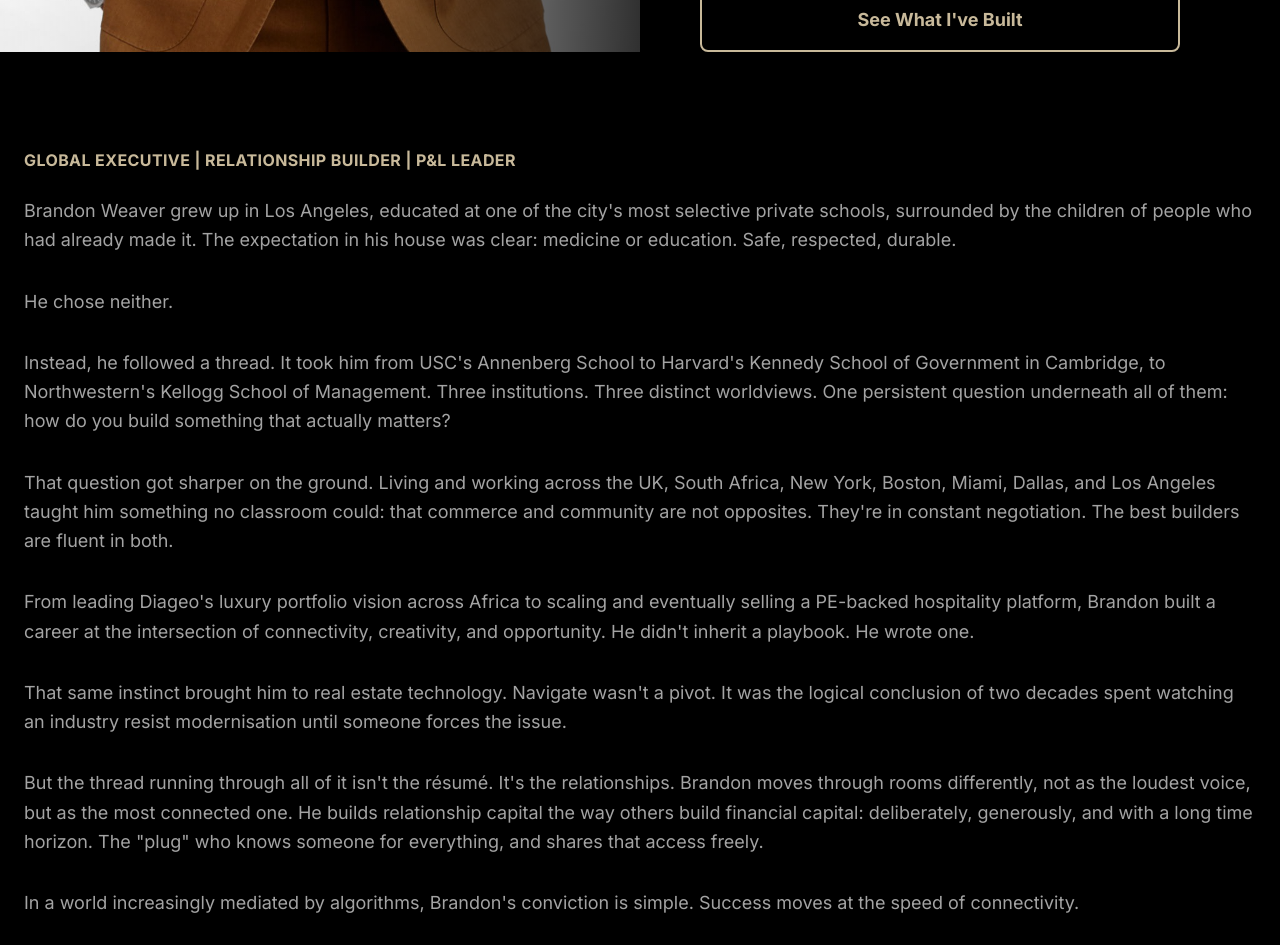
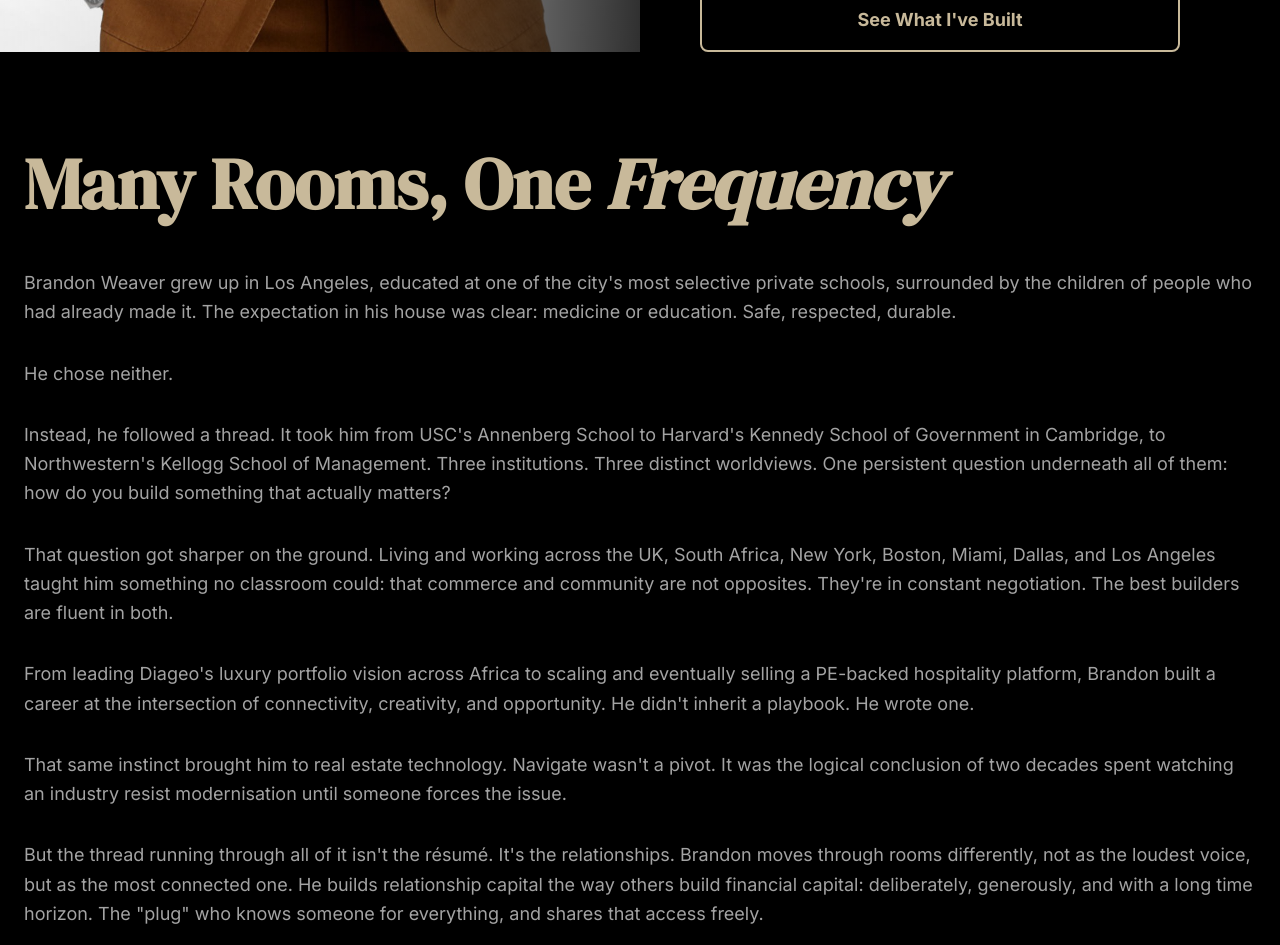
Before and after one commit to letsnavigatebmw/brandonmweaver, a React (Vite) app: page / in a window 1280 px wide. Shown: the part 820-1765 px from the top of the page. Built offline with nearby package versions, Linux system fonts and the light colour scheme.

Commit message:
Add section title 'Many Rooms, One Frequency' to About section

```diff
--- a/src/components/About.jsx
+++ b/src/components/About.jsx
@@ -26,7 +26,7 @@ export default function About() {
       {/* Full-width Bio Section */}
       <div className="border-b border-gray-800 py-24 px-6">
         <div className="max-w-7xl mx-auto">
-          <h3 className="text-gold-400 font-bold uppercase tracking-wide mb-6">Global Executive | Relationship Builder | P&L Leader</h3>
+          <h2 className="text-6xl md:text-7xl font-serif mb-12" style={{ color: '#c8b99a' }}>Many Rooms, One <span className="italic">Frequency</span></h2>
 
         <p className="text-gray-400 text-lg leading-relaxed mb-8">
 Brandon Weaver grew up in Los Angeles, educated at one of the city's most selective private schools, surrounded by the children of people who had already made it. The expectation in his house was clear: medicine or education. Safe, respected, durable.
```
